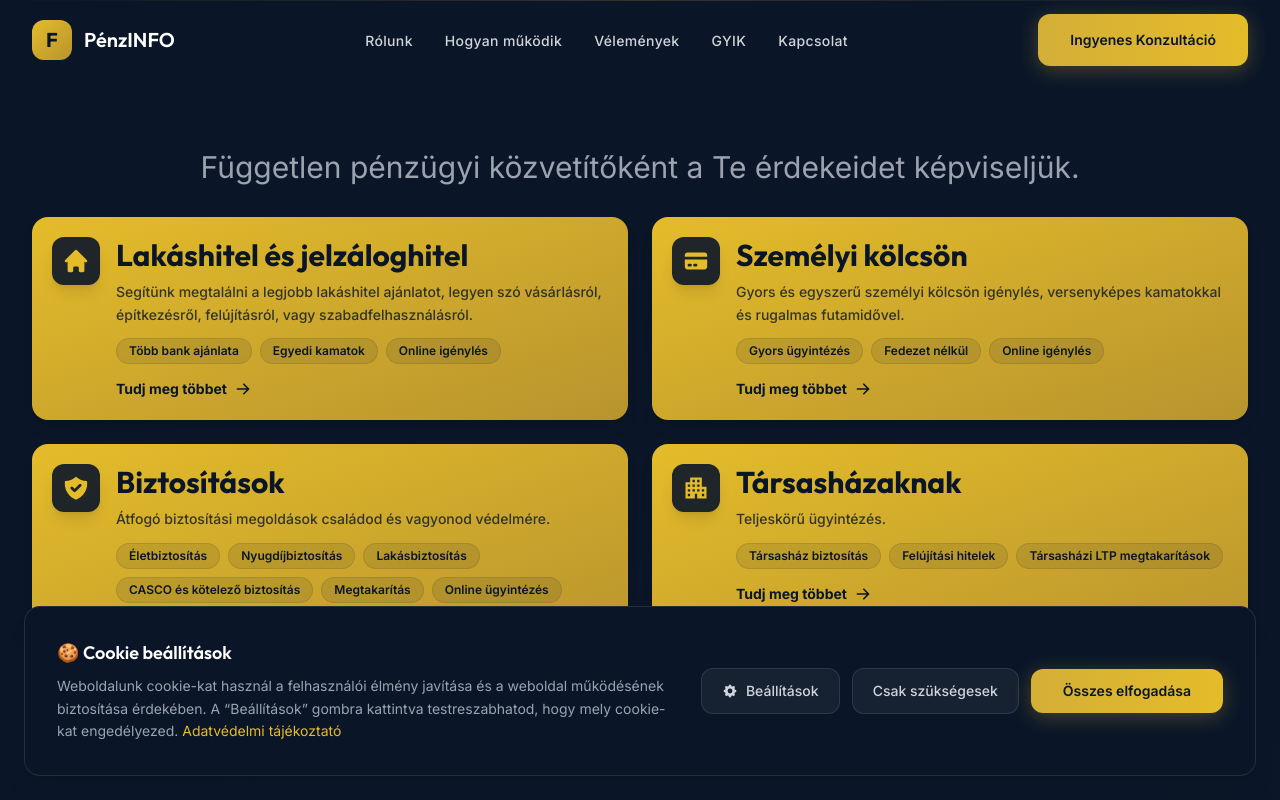
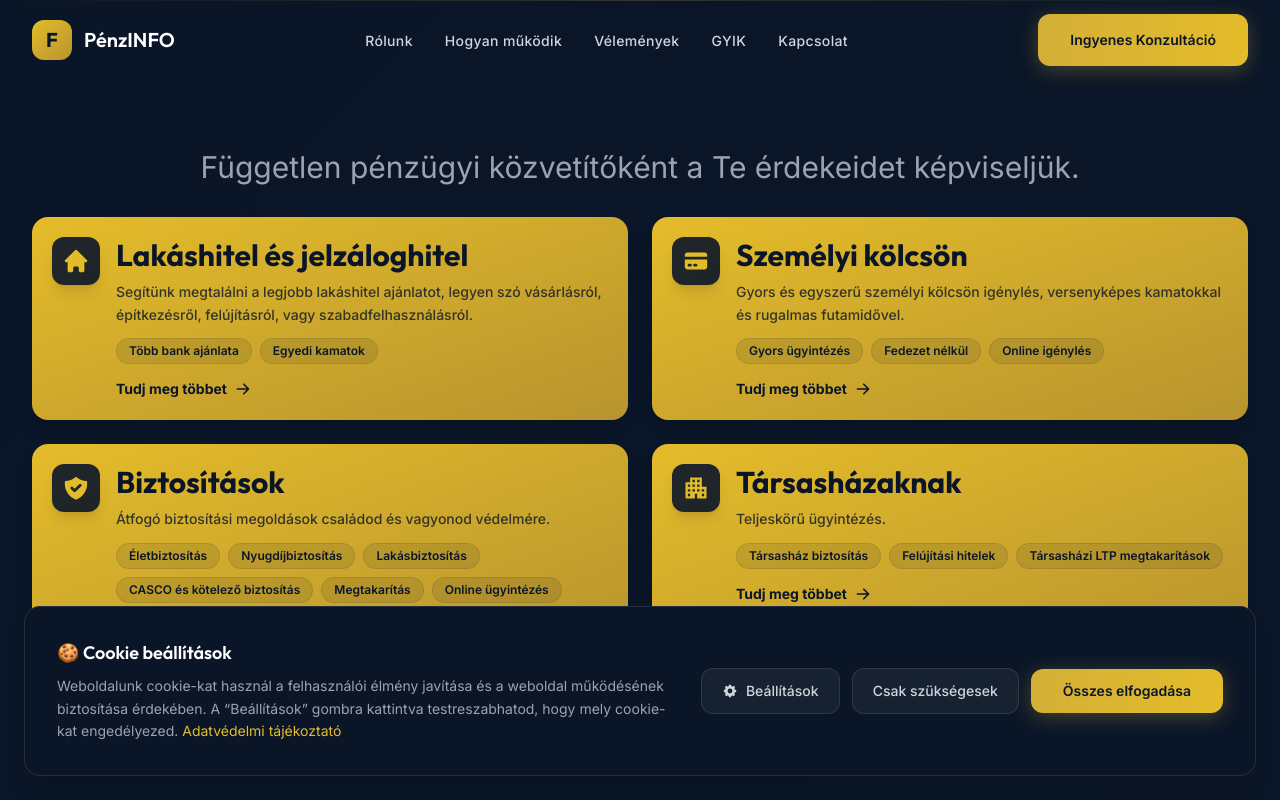
Before and after one commit to KazarGyorgy/keni_landing_nextjs, a Next.js app: page / in a window 1280 px wide. Shown: the top 800 px of the page. Built offline with nearby package versions, Linux system fonts and the light colour scheme.

Commit message:
refactor: remove 'online' feature from lakashitel service definition.

```diff
--- a/src/components/sections/Services.tsx
+++ b/src/components/sections/Services.tsx
@@ -17,7 +17,6 @@ export default function Services() {
             features: [
                 t("items.lakashitel.features.bank_offers"),
                 t("items.lakashitel.features.rates"),
-                t("items.lakashitel.features.online")
             ],
         },
         {
--- a/src/i18n/hu.json
+++ b/src/i18n/hu.json
@@ -46,8 +46,7 @@
                 "features": {
                     "bank_offers": "Több bank ajánlata",
                     "rates": "Egyedi kamatok",
-                    "csok": "CSOK integráció",
-                    "online": "Online igénylés"
+                    "csok": "CSOK integráció"
                 }
             },
             "szemelyi_kolcson": {
```
